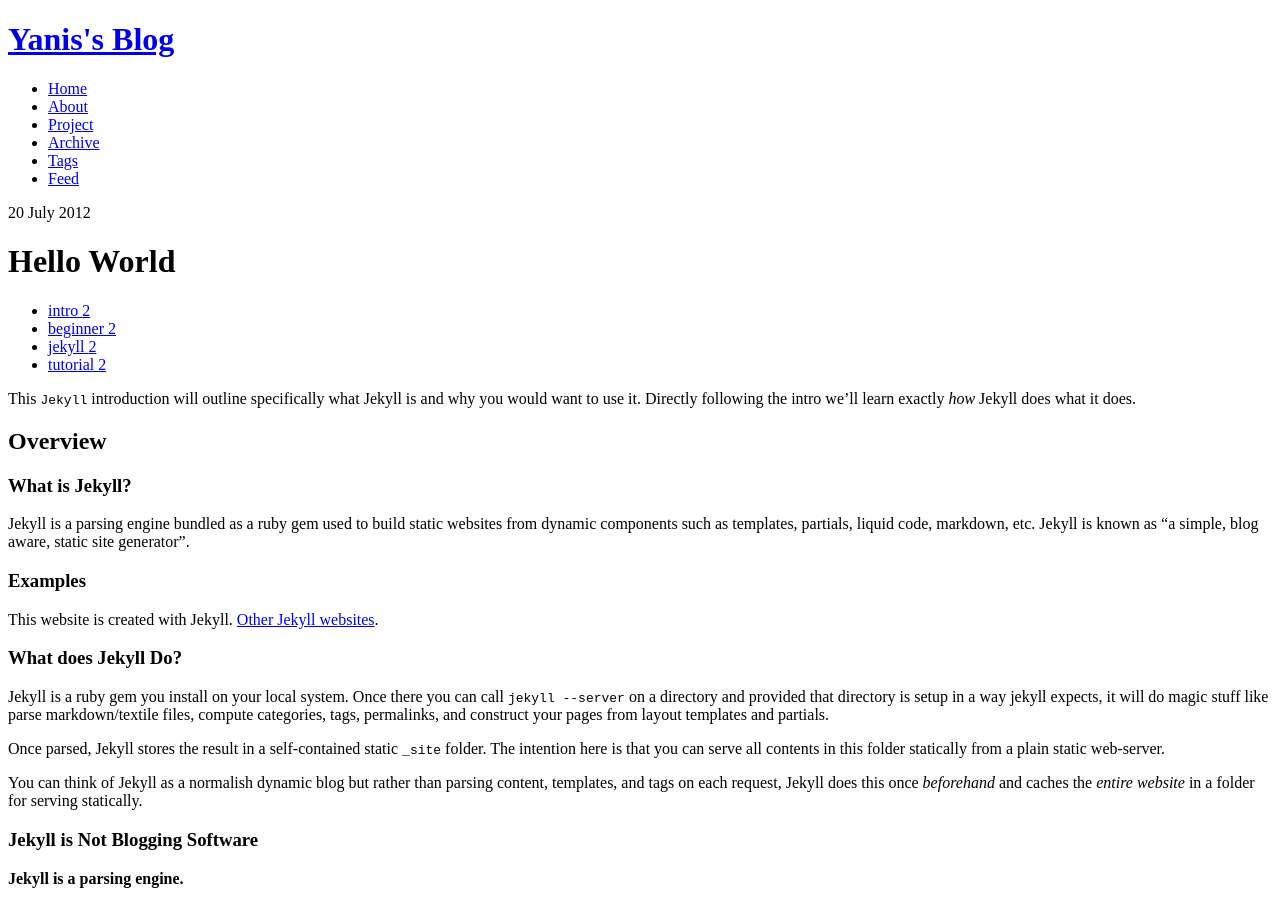
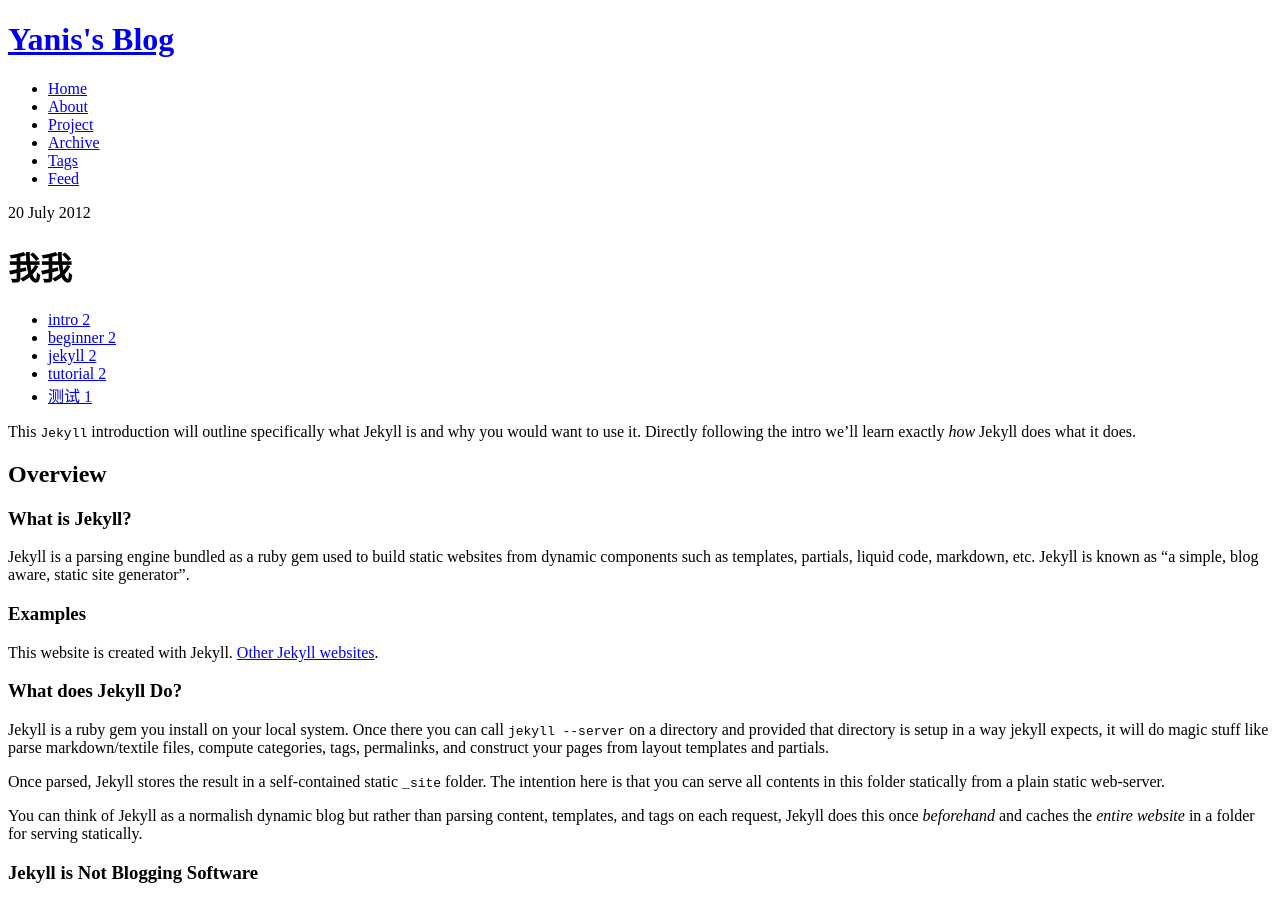
Before and after one commit to yaniswang/yaniswang.github.com, a Jekyll site: the page built from _posts/2012-7-20-hello-world.md, in a window 1280 px wide and 900 px high. Built offline with Jekyll 4.4.1, drawn with Linux system fonts in a browser that asks for light colours; some web fonts are replaced.

Commit message:
test utf-8 title

```diff
--- a/_posts/2012-7-20-hello-world.md
+++ b/_posts/2012-7-20-hello-world.md
@@ -1,7 +1,8 @@
 ---
 layout: post
 category : lessons
-tags : [intro, beginner, jekyll, tutorial]
+title : 我我
+tags : [intro, beginner, jekyll, tutorial, 测试]
 ---
 {% include JB/setup %}
 
```
